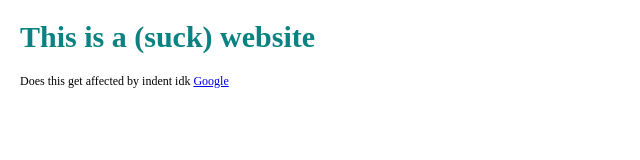
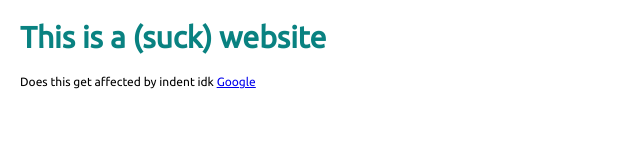
Before and after one commit to CyanTheEpic/cyantheepic.github.io, a plain HTML site: page index.html in a window 1280 px wide. Shown: the whole page, without its empty margins (0-640 px from the left). Drawn offline with nearby package versions, Linux system fonts and the light colour scheme.

Commit message:
Commented |font-family: "inherit"|

```diff
--- a/stylish.css
+++ b/stylish.css
@@ -1,7 +1,6 @@
 @import url('https://fonts.googleapis.com/css?family=Open+Sans|Ubuntu&subset=cyrillic,cyrillic-ext,greek,greek-ext,latin-ext,vietnamese');
 
 html, body {
-  font-family: "Ubuntu";
   margin: 0;
   margin-right: 0;
   margin-left: 10px;
@@ -9,11 +8,12 @@ html, body {
   max-width: 100%;
   overflow-x: hidden;
   background-color: #ffffff;
+  font-family: "Ubuntu";
 }
 
 h1 {
   font-size: 30px;
-  font-family: "inherit";
+  /*font-family: "inherit"*/
   color: #098281;
   max-width: 95%;
 
@@ -21,6 +21,6 @@ h1 {
 
 p {
   font-size: 12px;
-  font-family: "inherit";
+  /*font-family: "inherit"*/
   color: black
 }
```
